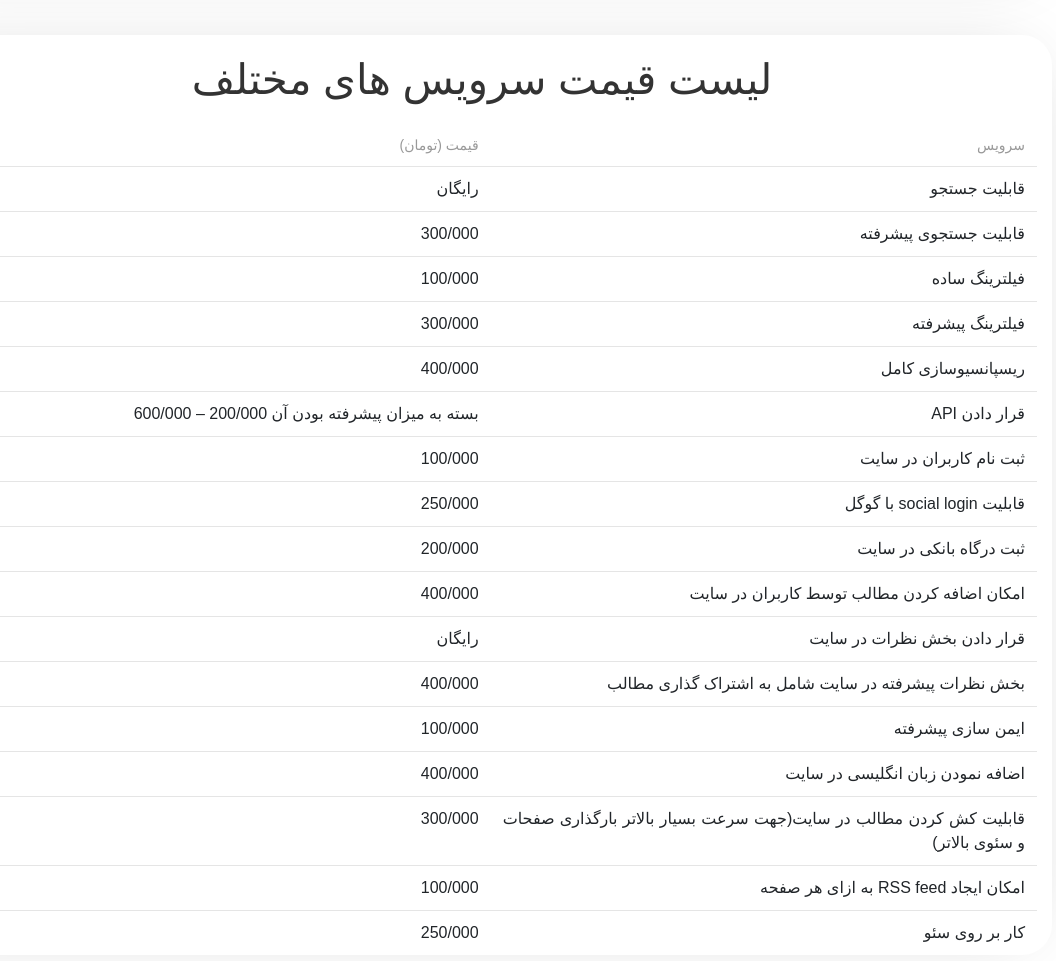
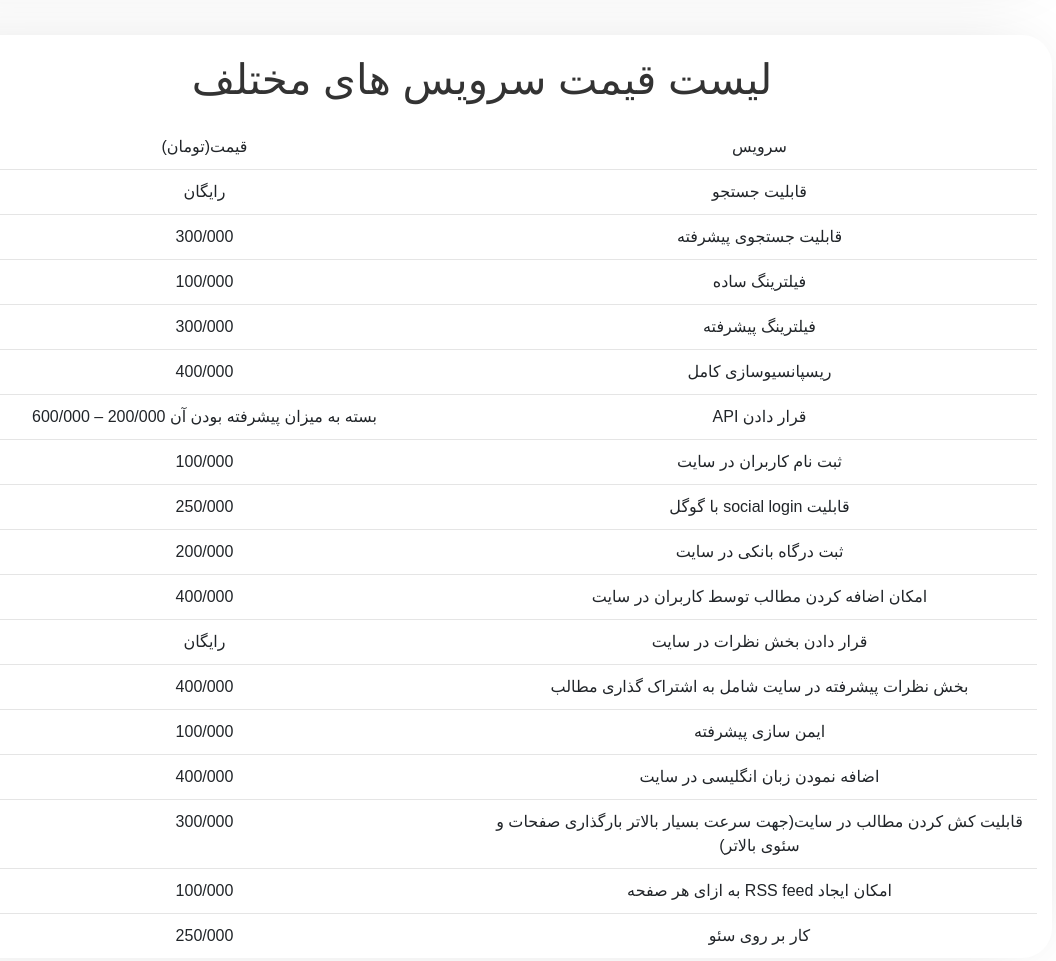
Before and after one commit to arashPYA/website, a plain HTML site: page index.html in a window 1280 px wide. Shown: the part 3840-4801 px from the top of the page, without its empty margins (158-1214 px from the left). Drawn offline with nearby package versions, Linux system fonts and the light colour scheme; a small style sheet from the web is missing.

Commit message:
Update index.html

```diff
--- a/index.html
+++ b/index.html
@@ -137,18 +137,22 @@
                     و دشواری موجود در ارائه راهکارها و شرایط سخت تایپ به پایان رسد وزمان مورد نیاز شامل حروفچینی دستاوردهای اصلی و جوابگوی سوالات پیوسته اهل دنیای موجود طراحی اساسا مورد استفاده قرار گیرد.
                 </p>
             </div>
-                        <div class="col-xl-12" id="NEW">
+            <div class="col-xl-12" id="NEW">
                 <h1>لیست قیمت سرویس های مختلف</h1>
                 <!-- <img src="./image/websiteORinstagram.jpg" alt=""> -->
                 <div class="uk-overflow-auto">
-                    <table class="uk-table uk-table-small uk-table-divider">
-                        <thead>
+                    <table class="uk-table uk-table-small uk-table-divider" style="text-align: center;">
+                        <!-- <thead>
                             <tr>
                                 <th>سرویس</th>
                                 <th>قیمت (تومان)</th>
                             </tr>
-                        </thead>
+                        </thead> -->
                         <tbody>
+                            <tr>
+                                <td>سرویس</td>
+                                <td>قیمت(تومان)</td>
+                            </tr>
                             <tr>
                                 <td>قابلیت جستجو</td>
                                 <td>رایگان</td>
```
